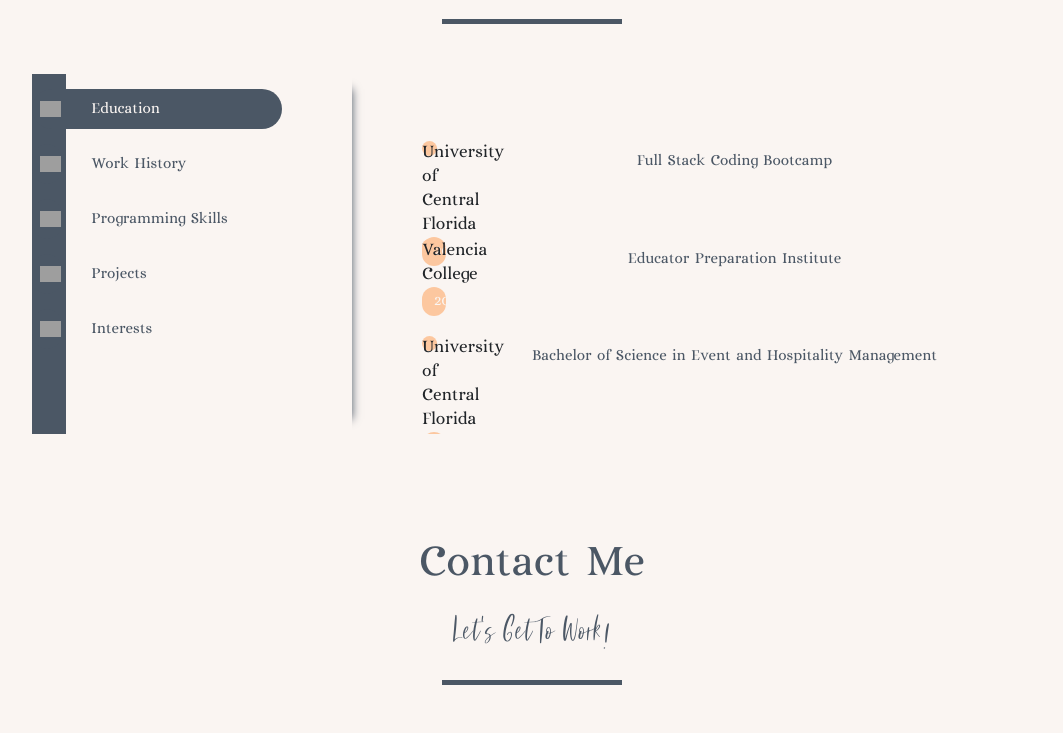
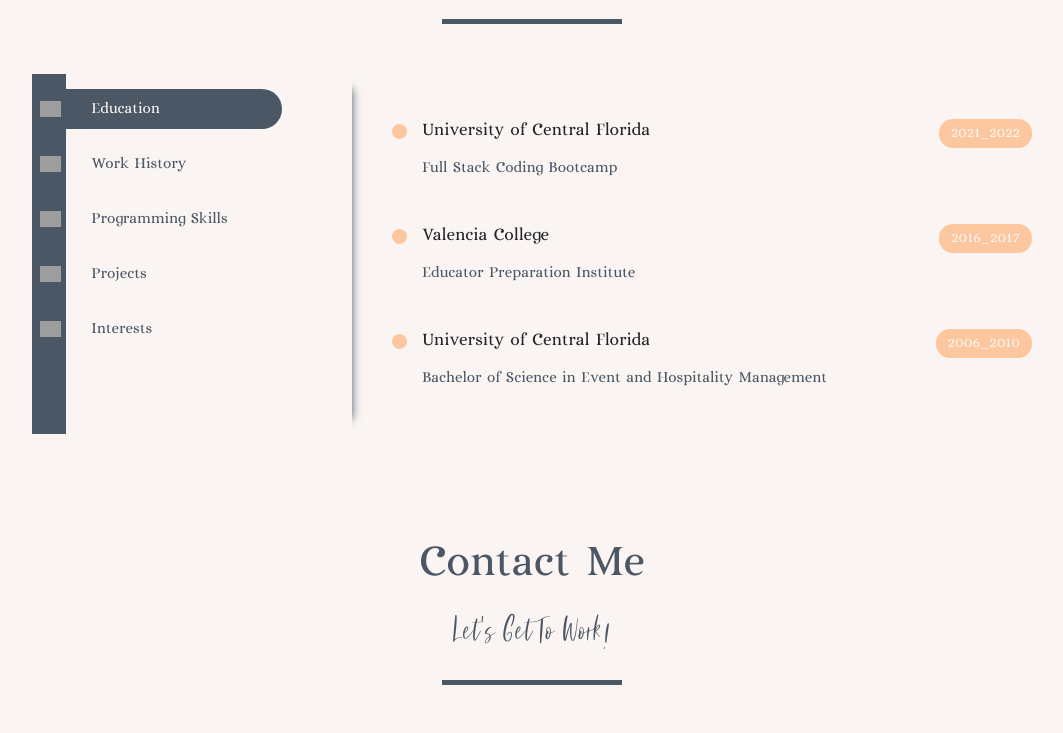
Before and after one commit to PManecci/pmanecci-portfolio-react, a React (Create React App) app in the folder client/: page / in a window 1280 px wide. Shown: the part 1660-2393 px from the top of the page, without its empty margins (108-1171 px from the left). Built offline with nearby package versions, Linux system fonts and the light colour scheme; grey boxes are pictures that could not be loaded; a web font is replaced by a local one.

Commit message:
resume styling fixed

```diff
--- a/client/src/PortfolioContainer/Resume/Resume.css
+++ b/client/src/PortfolioContainer/Resume/Resume.css
@@ -111,6 +111,9 @@
 }
 
 .heading-bullet {
+    position: absolute;
+    left: -30px;
+    top: 5px;
     background-color: var(--gold);
     height: 15px;
     width: 15px;
--- a/client/src/PortfolioContainer/Resume/Resume.js
+++ b/client/src/PortfolioContainer/Resume/Resume.js
@@ -10,13 +10,13 @@
         return (
         <div className='resume-heading'>
             <div className='resume-main-heading'>
-                <div className='heading-bullet'>
+                <div className='heading-bullet'></div>
                 <span>{props.heading ? props.heading : ''}</span>
                 {props.fromDate && props.toDate ? (
                     <div className='heading-date'>
                         {props.fromDate + "_" + props.toDate}
                     </div>
-                    ): (
+                ) : (
                     <div></div>
                 )}
             </div>
@@ -25,7 +25,6 @@
             </div>
             <div className='resume-heading-description'>
                 <span>{props.description ? props.description : ''}</span>
-                </div>
             </div>
         </div>
     )};
```
Lines whose indentation alone changed are shown as unchanged.
